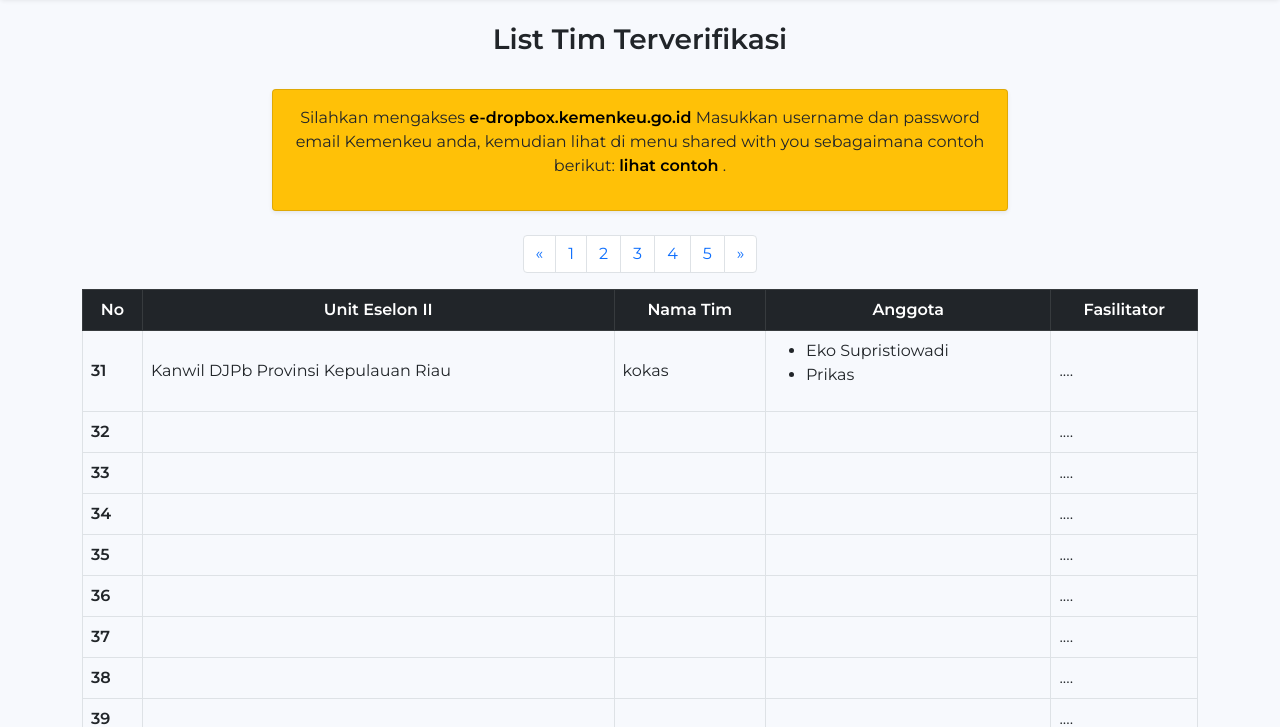
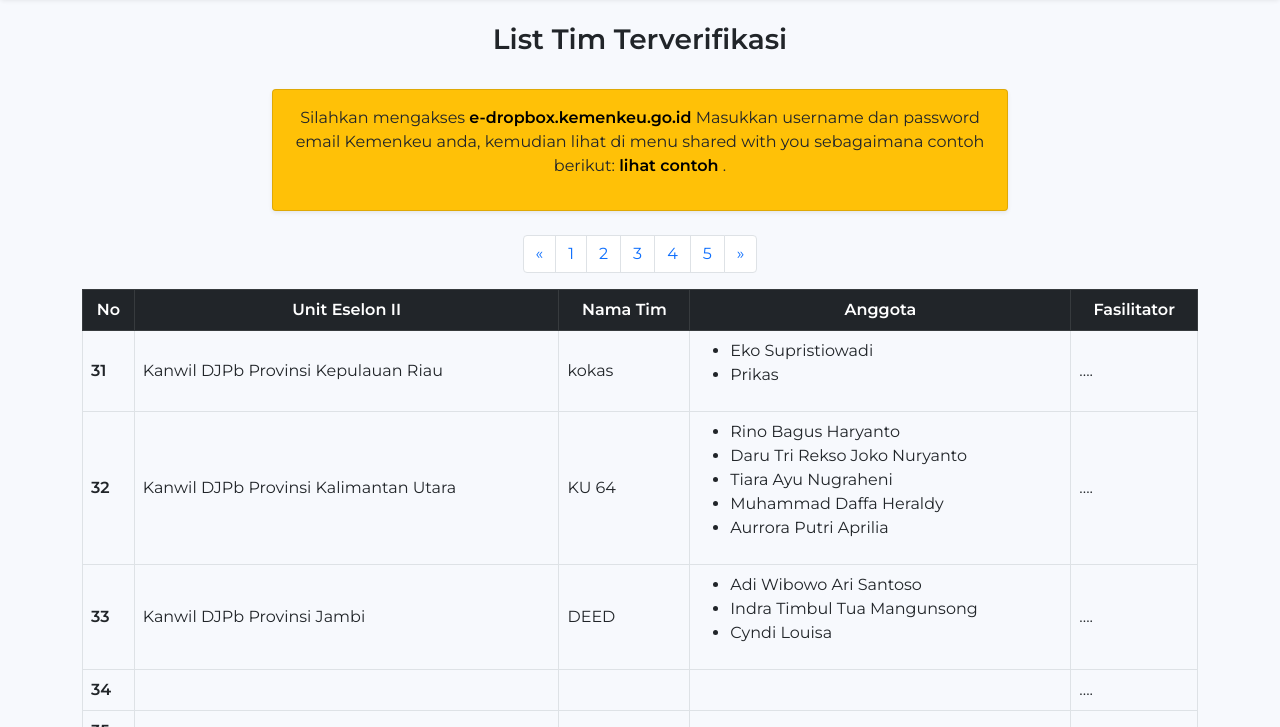
Before and after one commit to yusufamris15/ddac2022v1, a website: page tim4.html in a window 1280 px wide. Shown: the part 73-800 px from the top of the page. Drawn offline with nearby package versions, Linux system fonts and the light colour scheme.

Commit message:
edit files 43.8

```diff
--- a/tim4.html
+++ b/tim4.html
@@ -147,16 +147,27 @@
                 </tr>
                 <tr>
                   <th scope="row">32</th>
-                  <td></td>
-                  <td></td>
-                  <td></td>
+                  <td>Kanwil DJPb Provinsi Kalimantan Utara</td>
+                  <td>KU 64</td>
+                  <td><ul>
+                    <li>Rino Bagus Haryanto</li>
+                    <li>Daru Tri Rekso Joko Nuryanto</li>
+                    <li>Tiara Ayu Nugraheni</li>
+                    <li>Muhammad Daffa Heraldy</li>
+                    <li>Aurrora Putri Aprilia</li>
+                  </ul></td>
                   <td>....</td>
                 </tr>
                 <tr>
                   <th scope="row">33</th>
-                  <td></td>
-                  <td></td>
-                  <td></td>
+                  <td>Kanwil DJPb Provinsi Jambi</td>
+                  <td>DEED</td>
+                  <td><ul>
+                    <li>Adi Wibowo Ari Santoso</li>
+                    <li>Indra Timbul Tua Mangunsong</li>
+                    <li>Cyndi Louisa</li>
+
+                  </ul></td>
                   <td>....</td>
                 </tr>
                 <tr>
```
